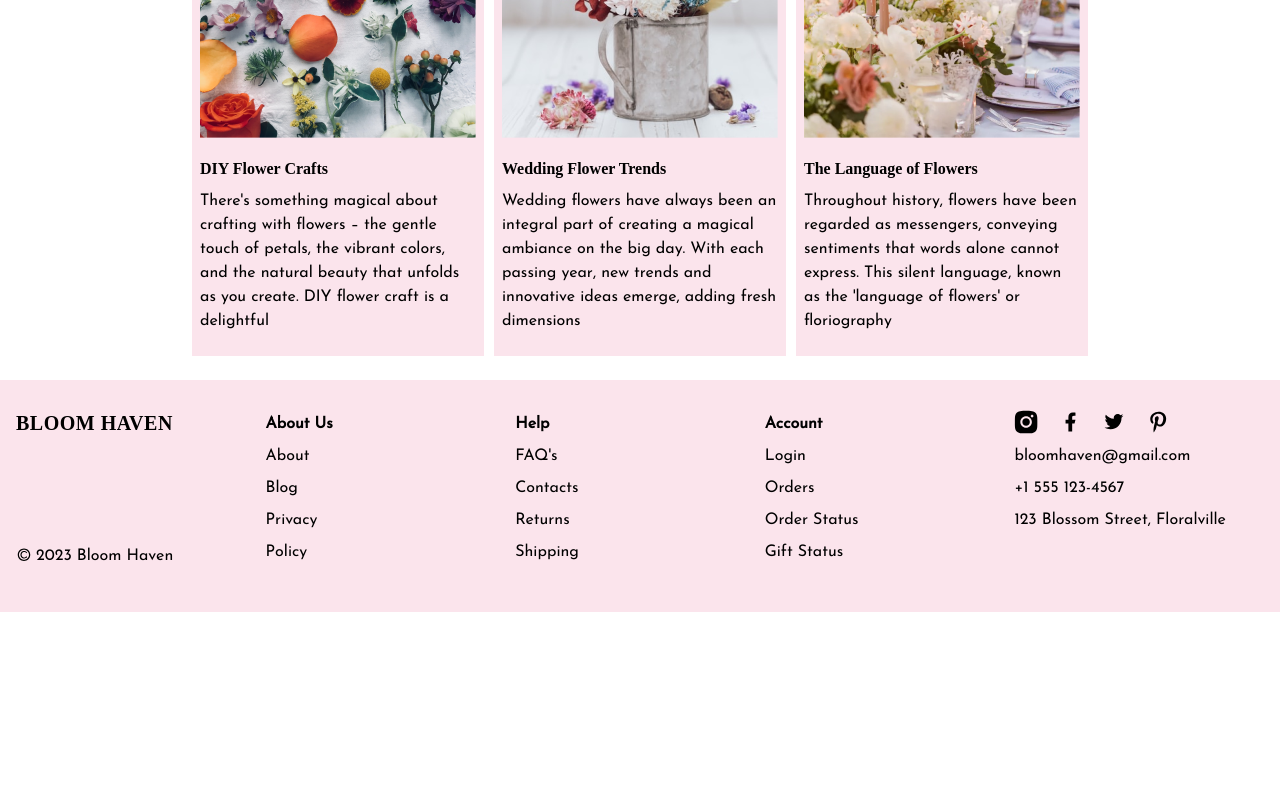
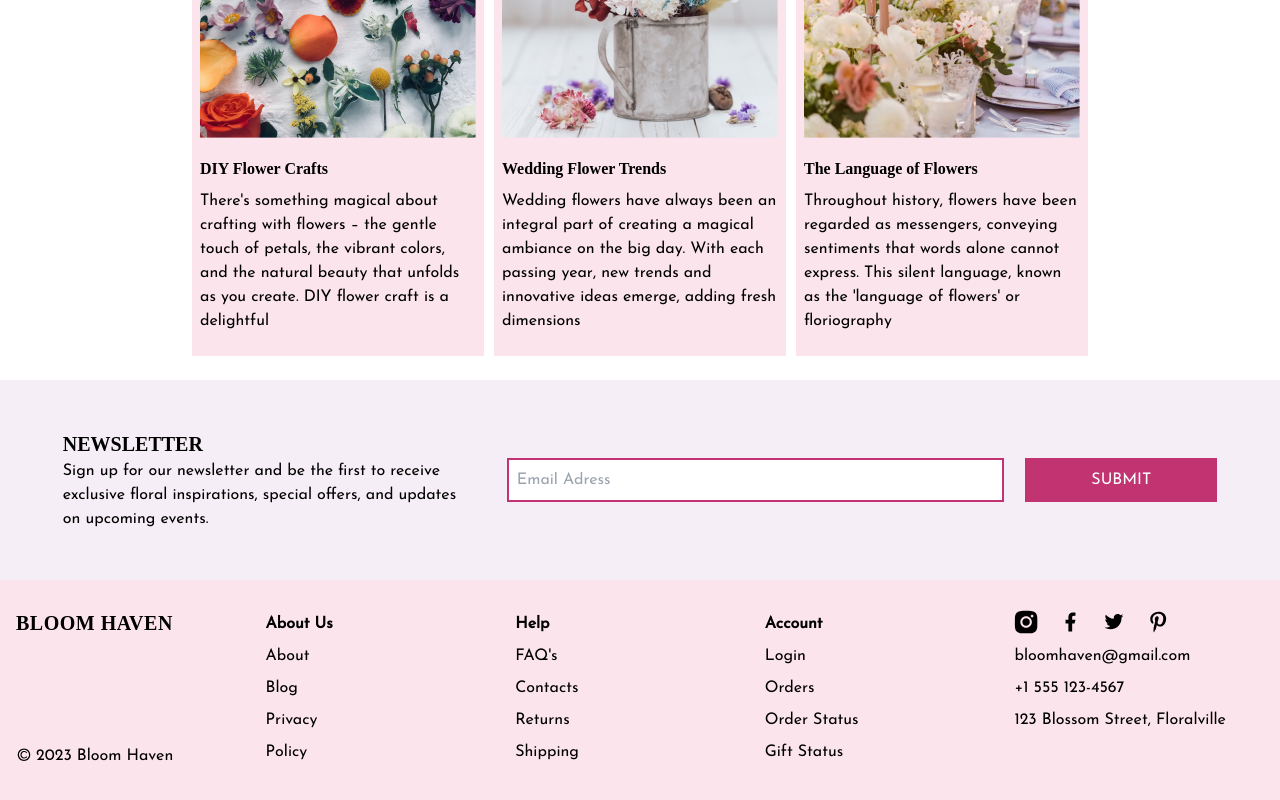
Before and after one commit to dele-rodriguez/Flower-Sales, a React (Vite) app: page / in a window 1280 px wide. Shown: the part 2595-3395 px from the top of the page. Before the commit the page ends 3207 px from the top, so only its background shows below. Built offline with nearby package versions, Linux system fonts and the light colour scheme; a web font is replaced by a local one.

Commit message:
newsletter section

```diff
--- a/src/Body/Home.jsx
+++ b/src/Body/Home.jsx
@@ -16,6 +16,12 @@ function Home() {
             setPhoneScreen(false);
         }
     } , [w]);
+
+    function submit(event) {
+        console.log("submitted");
+
+        event.preventDefault();
+    }
 
     return (
         <>
@@ -95,6 +101,18 @@ function Home() {
                         blogSlides = {blogSlides}
                     />
                 </section>
+                <section id="news-letter" className="bg-grey h-[230px] sm:h-[200px] px-3 sm:px-12 py-5 font-josefin flex flex-col justify-around sm:flex-row">
+                    <div className="sm:w-[35%] flex flex-col justify-between sm:justify-center">
+                        <h3 className="font-frank font-medium text-lg ">NEWSLETTER </h3>
+                        <p className="text-md font-light">Sign up for our newsletter and be the first to receive exclusive floral inspirations, special offers, and updates on upcoming events.</p>
+                    </div>
+                    <form className="sm:w-[60%] self-center" onSubmit={submit}>
+                        <div className="relative h-11 flex justify-between">
+                            <input className="w-[70%] p-2 border-2 border-deeppink" type="email" name="email" id="Insert-email" placeholder="Email Adress" />
+                            <button className="w-[27%] bg-deeppink text-white " type="submit">SUBMIT</button>
+                        </div>
+                    </form>
+                </section>
             </section>
         </>
     )
--- a/src/Components/Slide.jsx
+++ b/src/Components/Slide.jsx
@@ -22,8 +22,6 @@ function Slide(props) {
             setSlidesPerView(3);
         }
     } , [w]);
-
-    console.log(props.blogSlides);
 
     return (
         <>
```
